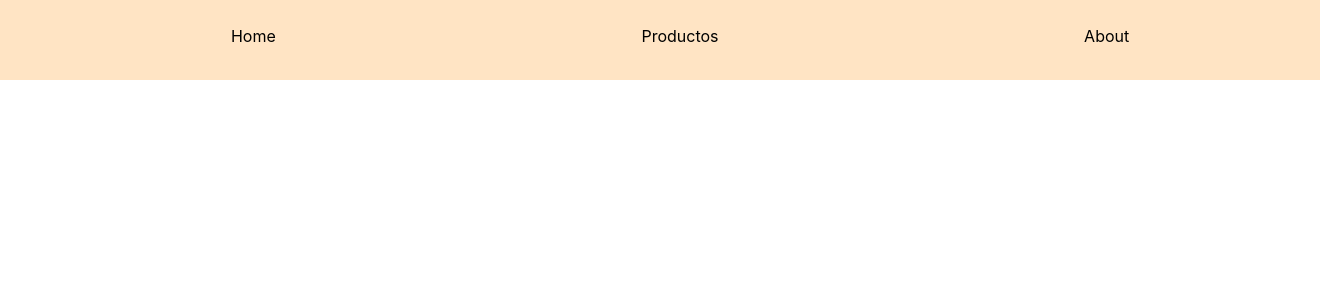
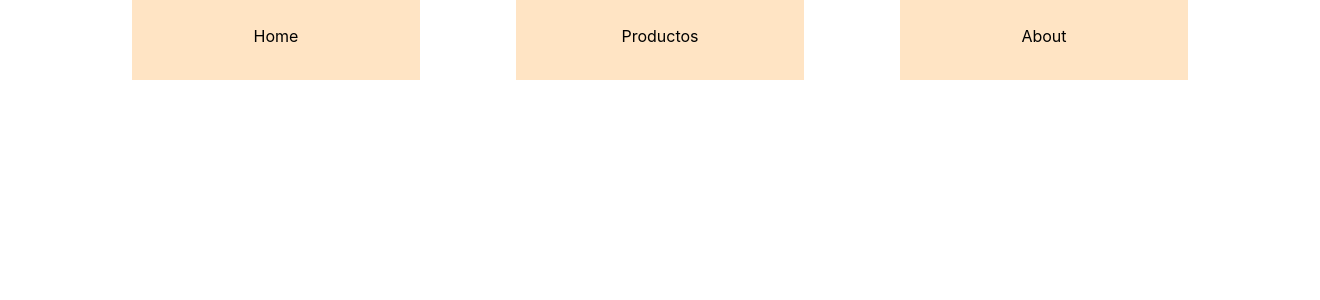
Before and after one commit to agustinfraile/skiney-react-app, a React (Create React App) app: page / in a window 1280 px wide. Shown: the top 300 px of the page, 1320 px wide, since content can reach past the window. Built offline with nearby package versions, Linux system fonts and the light colour scheme.

Commit message:
agregando estilos al componente navbar

```diff
--- a/src/App.js
+++ b/src/App.js
@@ -1,4 +1,3 @@
-import logo from './logo.svg';
 import './App.css';
 import NavBar from './components/NavBar/NavBar';
 
--- a/src/components/NavBar/NavBar.css
+++ b/src/components/NavBar/NavBar.css
@@ -4,8 +4,8 @@
     height: 5em;
 }
 .nav-list_container {
-    background-color: bisque;
-    width: 100%;
+    /* background-color: aqua; */
+    width: 90%;
     margin: 0 auto;
     /* padding: .52em 0; */
     height: 5em;
@@ -13,11 +13,25 @@
 }
 
 .nav-list_container li {
-    /* background-color: aqua; */
-    width: 90%;
+    background-color: bisque;
+    width: 100%;
     height: 5em;
     list-style: none;
-    margin: 0 1em;
+    margin: 0em 3em;
+
     text-align: center;
     line-height: 4.5em;
 }
+
+.nav-list_container li a {
+    /* background-color: red; */
+    display: inline-block;
+    text-decoration: none;
+    color: #000;
+    width: 100%;
+    height: 5em;
+}
+
+.nav-list_container li a:hover {
+    background-color: rgb(236, 204, 165);
+}
--- a/src/components/NavBar/NavBar.jsx
+++ b/src/components/NavBar/NavBar.jsx
@@ -8,9 +8,9 @@ export default function NavBar () {
         <>
             <nav className='nav'>
                 <ul className='nav-list_container'>
-                    <li>Home</li>
-                    <li>Productos</li>
-                    <li>About</li>
+                    <li><a href="#">Home</a></li>
+                    <li><a href="#">Productos</a></li>
+                    <li><a href="#">About</a></li>
                 </ul>
             </nav>
         </>
```
Also changed, not shown: public/index.html (+0 -10 lines).
